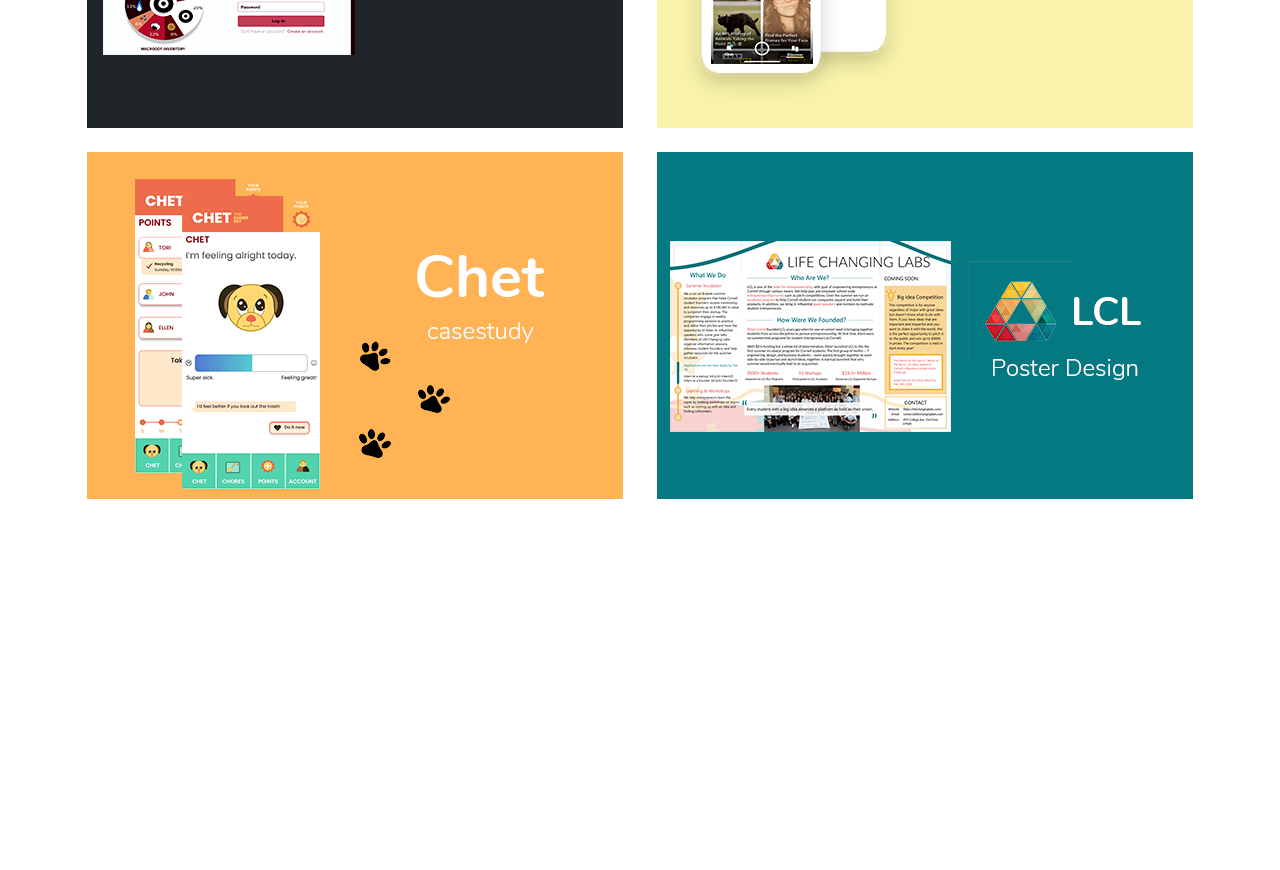
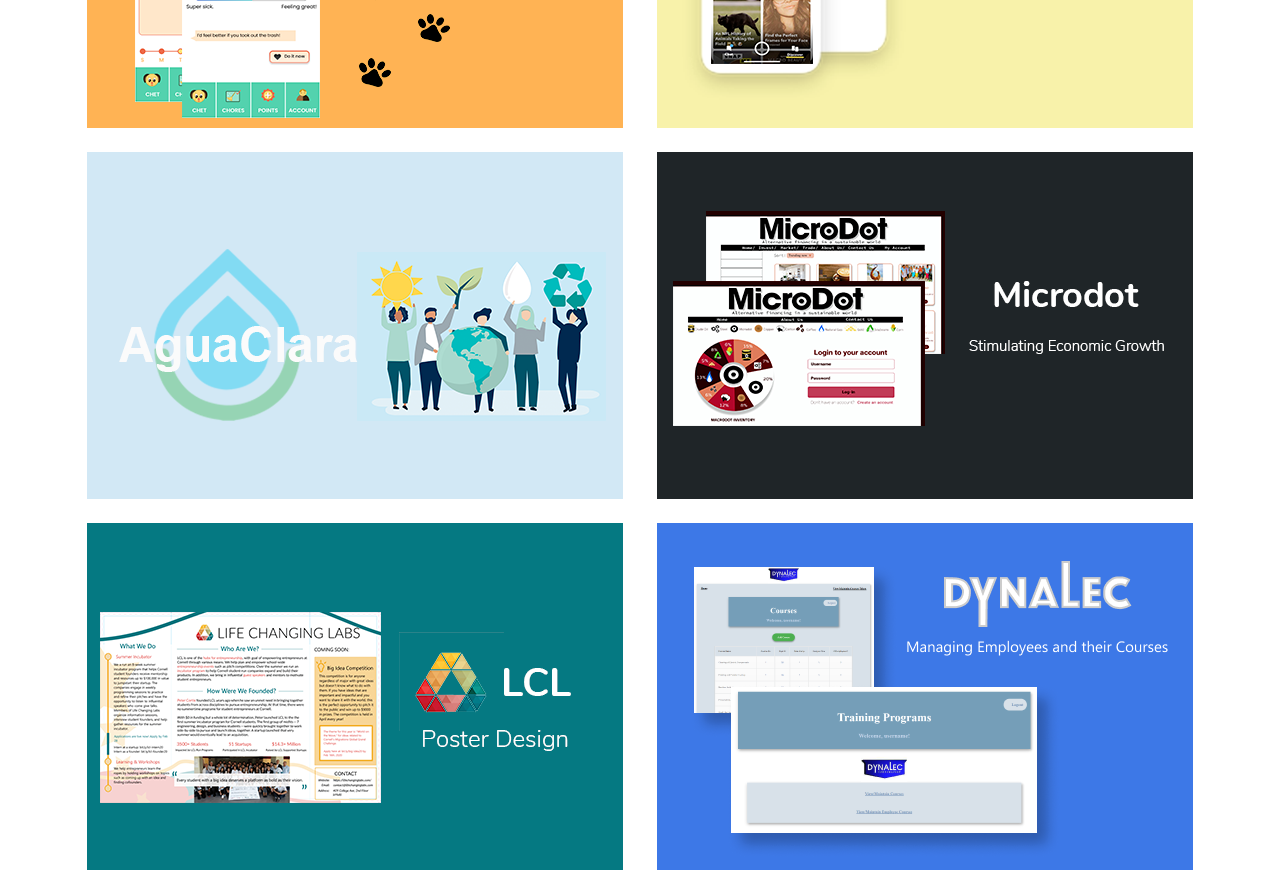
Before and after one commit to andrewchen349/GaosPortfolio, a React (Create React App) app in the folder gaoportfolio/: page / in a window 1280 px wide. Shown: the part 740-1610 px from the top of the page. Before the commit the page ends 1239 px from the top, so only its background shows below. Built offline with nearby package versions, Linux system fonts and the light colour scheme.

Commit message:
Added More project cells and rearrange table

```diff
--- a/gaoportfolio/src/components/ProjectTable.js
+++ b/gaoportfolio/src/components/ProjectTable.js
@@ -4,6 +4,8 @@
 import snapchat from '../assets/newsnapirena.png';
 import chett from '../assets/chettban.png';
 import lcl from '../assets/lclpg.png';
+import agua from '../assets/aguaclara.png';
+import dyn from '../assets/dyn.png';
 import Container from 'react-bootstrap/Container';
 import Row from 'react-bootstrap/Row';
 import Col from 'react-bootstrap/Col';
@@ -17,10 +19,10 @@
             items: [
                 {
                     id: 0,
-                    title: 'Microdot',
-                    subTitle: 'StartUp',
-                    imgSrc: microdot,
-                    link: 'https://medium.com/@ijg24/microdot-a-digital-currency-for-lagging-economies-5208708f4b0',
+                    title: 'Chet Case Study',
+                    subTitle: 'Personal Project',
+                    imgSrc: chett,
+                    link: 'https://medium.com/@ijg24/chet-motivating-chore-completion-through-a-virtual-pet-7ecf5d5934a',
                     selected: false
                 },
                 {
@@ -32,11 +34,19 @@
                     selected: false
                 },
                 {
+                    id: 4,
+                    title: 'AguaClara',
+                    subTitle: 'Design',
+                    imgSrc: agua,
+                    link: 'https://medium.com/@ijg24/aguaclara-redefining-the-need-for-clean-water-30a93810b4d0',
+                    selected: false
+                },
+                {
                     id: 2,
-                    title: 'Chet Case Study',
-                    subTitle: 'Personal Project',
-                    imgSrc: chett,
-                    link: 'https://medium.com/@ijg24/chet-motivating-chore-completion-through-a-virtual-pet-7ecf5d5934a',
+                    title: 'Microdot',
+                    subTitle: 'StartUp',
+                    imgSrc: microdot,
+                    link: 'https://medium.com/@ijg24/microdot-a-digital-currency-for-lagging-economies-5208708f4b0',
                     selected: false
                 },
                 {
@@ -45,6 +55,14 @@
                     subTitle: 'Design',
                     imgSrc: lcl,
                     link: 'https://www.lifechanginglabs.com/',
+                    selected: false
+                },
+                {
+                    id: 5,
+                    title: 'Dynalec',
+                    subTitle: 'Design',
+                    imgSrc: dyn,
+                    link: 'https://medium.com/@ijg24/dynalec-corporation-managing-employees-and-courses-313e2c34e2c6',
                     selected: false
                 },
             ]
```
Also changed, not shown: gaoportfolio/src/assets/aguaclara.png (added), gaoportfolio/src/assets/dyn.png (added).
